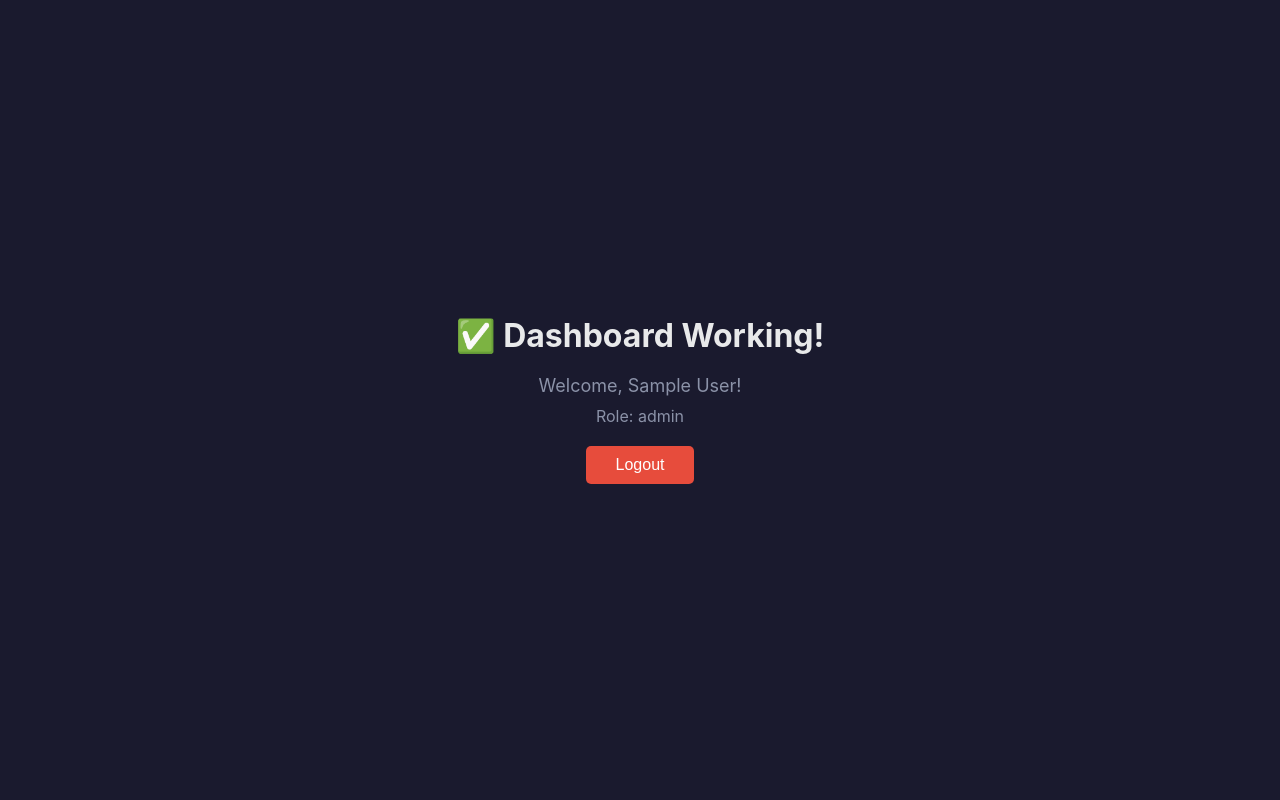
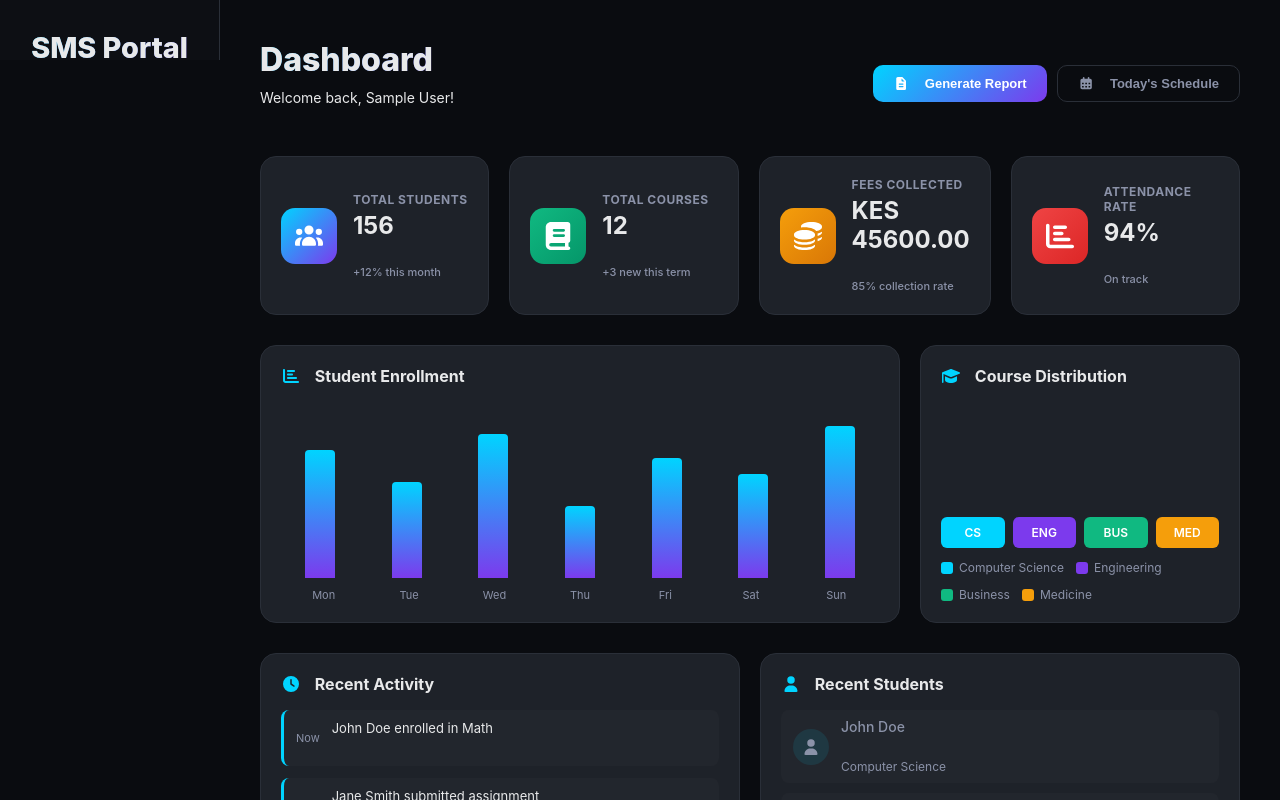
Before and after one commit to Joseph034-cpu/school-management-system, a React (Vite) app in the folder frontend/: page /dashboard in a window 1280 px wide. Shown: the top 800 px of the page. Built offline with nearby package versions, Linux system fonts and the light colour scheme; no server answers; sample sign-in values are in the browser's storage.

Commit message:
Update App.jsx

```diff
--- a/frontend/src/App.jsx
+++ b/frontend/src/App.jsx
@@ -1,43 +1,20 @@
-import React, { useState, useEffect } from 'react';
+import React from 'react';
 import { Routes, Route, Navigate } from 'react-router-dom';
 import { AuthProvider, useAuth } from './contexts/AuthContext';
 import Login from './components/Login';
+import Layout from './components/Layout';
+import Dashboard from './components/Dashboard';
+import Students from './components/Students';
+import Courses from './components/Courses';
+import Attendance from './components/Attendance';
+import Fees from './components/Fees';
+import Results from './components/Results';
+import Timetable from './components/Timetable';
+import Reports from './components/Reports';
+import ManageUsers from './components/ManageUsers';
 import './App.css';
-
-// Simple test dashboard
-const TestDashboard = () => {
-    const { user, logout } = useAuth();
-    return (
-        <div style={{
-            display: 'flex',
-            flexDirection: 'column',
-            justifyContent: 'center',
-            alignItems: 'center',
-            height: '100vh',
-            color: 'white',
-            background: '#1a1a2e',
-            padding: '20px'
-        }}>
-            <h1 style={{ fontSize: '32px', marginBottom: '20px' }}>✅ Dashboard Working!</h1>
-            <p style={{ fontSize: '18px', marginBottom: '10px' }}>Welcome, {user?.name || 'User'}!</p>
-            <p style={{ fontSize: '16px', color: '#888', marginBottom: '20px' }}>Role: {user?.role || 'Unknown'}</p>
-            <button
-                onClick={logout}
-                style={{
-                    padding: '10px 30px',
-                    fontSize: '16px',
-                    background: '#e74c3c',
-                    color: 'white',
-                    border: 'none',
-                    borderRadius: '5px',
-                    cursor: 'pointer'
-                }}
-            >
-                Logout
-            </button>
-        </div>
-    );
-};
+import './responsive.css';
+import './components/Layout.css';
 
 const ProtectedRoute = ({ children }) => {
     const { user, loading } = useAuth();
@@ -54,11 +31,19 @@ function App() {
                 <Route path="/login" element={<Login />} />
                 <Route path="/" element={
                     <ProtectedRoute>
-                        <TestDashboard />
+                        <Layout />
                     </ProtectedRoute>
                 }>
                     <Route index element={<Navigate to="/dashboard" />} />
-                    <Route path="dashboard" element={<TestDashboard />} />
+                    <Route path="dashboard" element={<Dashboard />} />
+                    <Route path="students" element={<Students />} />
+                    <Route path="courses" element={<Courses />} />
+                    <Route path="attendance" element={<Attendance />} />
+                    <Route path="fees" element={<Fees />} />
+                    <Route path="results" element={<Results />} />
+                    <Route path="timetable" element={<Timetable />} />
+                    <Route path="reports" element={<Reports />} />
+                    <Route path="manage-users" element={<ManageUsers />} />
                 </Route>
             </Routes>
         </AuthProvider>
```
